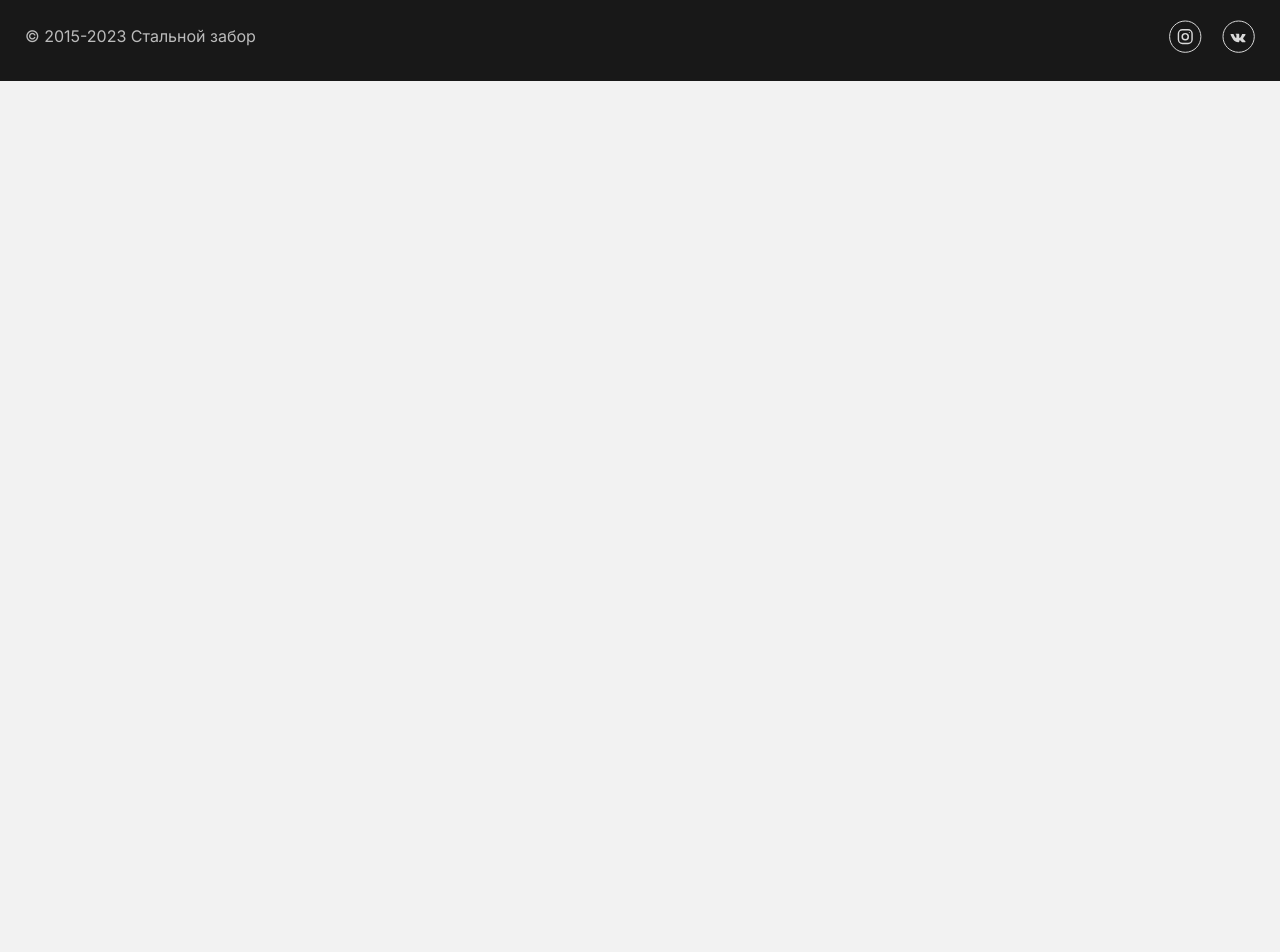
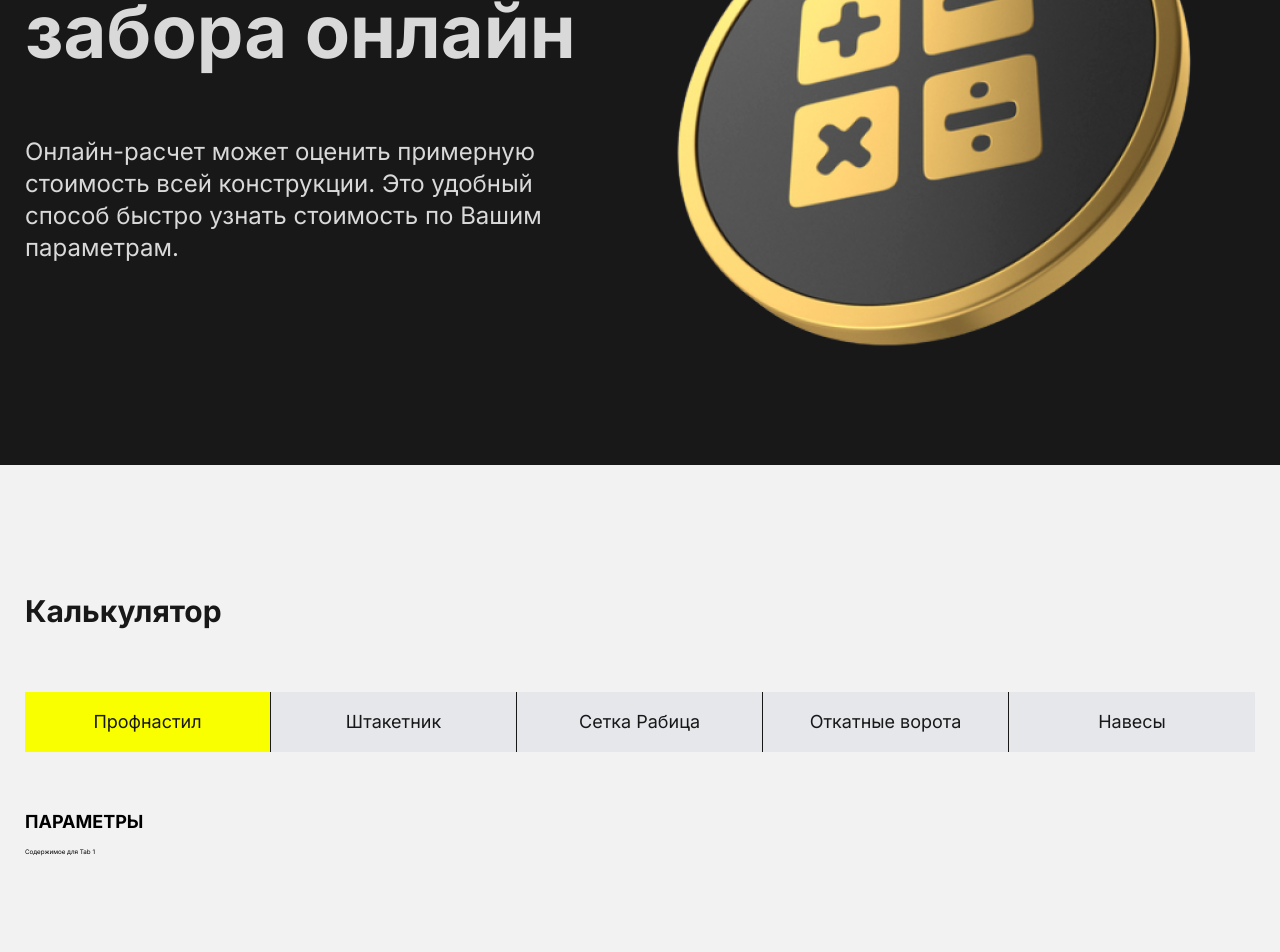
Before and after one commit to rmnv-s/fence-website, a Next.js app: page /calculator in a window 1280 px wide. Shown: the part 320-1272 px from the top of the page. Before the commit the page ends 800 px from the top, so only its background shows below. Built offline with nearby package versions, Linux system fonts and the light colour scheme.

Commit message:
feat(calculator): add block, tabs

```diff
--- a/app/calculator/page.js
+++ b/app/calculator/page.js
@@ -1,3 +1,32 @@
-export default function Calculator() {
-  return <h1>Calculator page</h1>;
-}
+import Image from 'next/image';
+import Wrapper from '@/components/wrapper/wrapper';
+import Tabs from '@/components/UI/tabs';
+
+import calculatorPageBG from '../../public/img/calculator-bg.png';
+
+const Calculator = () => {
+  return (
+    <>
+      <div className="bg-black">
+        <Wrapper>
+          <div className="grid grid-cols-1 min-h-[90vh] gap-24 justify-end items-center sm:grid-cols-2 gap-8">
+            <div className="">
+              <h1 className="font-bold text-whiteFont text-[4.2rem] leading-[5.2rem] mb-16 sm:mb-24 sm:text-[7.4rem] sm:leading-[9rem] ">
+                Калькулятор забора онлайн
+              </h1>
+              <p className="text-whiteFont text-l leading-[3.2rem] max-w-[52.9rem] mb-20 max-[320px]:text-[1.8rem]">
+                Онлайн-расчет может оценить примерную стоимость всей конструкции. Это удобный способ
+                быстро узнать стоимость по Вашим параметрам.
+              </p>
+            </div>
+
+            <Image className="hidden sm:block" alt="калькулятор" src={calculatorPageBG} priority />
+          </div>
+        </Wrapper>
+        <Tabs />
+      </div>
+    </>
+  );
+};
+
+export default Calculator;
--- a/app/catalog/page.js
+++ b/app/catalog/page.js
@@ -1,3 +1,5 @@
-export default function Сatalog() {
-  return <h1>Страница каталога</h1>;
-}
+const Сatalog = () => {
+  return <></>;
+};
+
+export default Сatalog;
--- /dev/null
+++ b/app/components/UI/tabs.js
@@ -0,0 +1,56 @@
+'use client';
+import React, { useState } from 'react';
+import Wrapper from '@/components/wrapper/wrapper';
+import FormEuro from '@/components/forms/formEuro';
+
+const Tabs = () => {
+  const tabTitles = ['Профнастил', 'Штакетник', 'Сетка Рабица', 'Откатные ворота', 'Навесы'];
+  const [activeTab, setActiveTab] = useState(0);
+
+  const handleTabClick = (index) => {
+    setActiveTab(index);
+  };
+
+  const tabContents = [
+    // Здесь вы можете поместить контент для каждого таба
+    <div key={0}>Содержимое для Tab 1</div>,
+    <div key={1}>
+      <FormEuro />
+    </div>,
+    <div key={2}>Содержимое для Tab 3</div>,
+    <div key={3}>Содержимое для Tab 4</div>,
+    <div key={4}>Содержимое для Tab 5</div>,
+  ];
+
+  return (
+    <section className="bg-white py-[12.5rem]">
+      <Wrapper>
+        <h2 className="text-black mb-24 text-xl leading-[4.2rem] font-bold">Калькулятор</h2>
+
+        <div className="grid grid-cols-1 md:grid-cols-5 ">
+          {tabTitles.map((title, index) => (
+            <button
+              key={index}
+              className={`text-black focus:outline-none text-base lg:text-m py-8 ${
+                activeTab === index ? 'bg-yellow' : 'bg-gray-200'
+              } ${
+                index !== tabTitles.length - 1
+                  ? 'border-b border-black md:border-r border-black md:border-b-0'
+                  : ''
+              } `}
+              onClick={() => handleTabClick(index)}
+            >
+              {title}
+            </button>
+          ))}
+        </div>
+        <div className="mt-4">
+          <h3 className="mt-24 text-m font-bold uppercase"> Параметры </h3>
+          <div className="mt-4">{tabContents[activeTab]}</div>
+        </div>
+      </Wrapper>
+    </section>
+  );
+};
+
+export default Tabs;
--- /dev/null
+++ b/app/components/forms/formEuro.js
@@ -0,0 +1,115 @@
+import { useState } from 'react';
+
+const FormEuro = () => {
+  const [length, setLength] = useState('');
+  const [height, setHeight] = useState('1.5');
+  const [side, setSide] = useState('Односторонний');
+  const [gap, setGap] = useState('С зазором');
+  const [error, setError] = useState('');
+
+  const handleSubmit = (e) => {
+    e.preventDefault();
+
+    // Проверяем, что length не равно 0 и первая цифра больше 0
+    if (!length || length === '0' || length.charAt(0) === '0') {
+      setError('Длина забора должна быть больше 0 и начинаться с цифры больше 0');
+      return;
+    } else {
+      setError(''); // Очищаем сообщение об ошибке, если валидация прошла успешно
+    }
+
+    // значения length, height, side и gap для выполнения расчетов или другой логики здесь
+    // Например, выполнение расчетов на основе выбранных параметров
+
+    console.log('Длина забора (метры):', length);
+    console.log('Высота забора:', height);
+    console.log('Тип стороны:', side);
+    console.log('Тип зазора:', gap);
+  };
+
+  return (
+    <form onSubmit={handleSubmit}>
+      <div className="mb-4">
+        <label htmlFor="length" className="block text-gray-600 mb-2">
+          Длина забора (метры):
+        </label>
+        <input
+          type="number"
+          id="length"
+          value={length}
+          onChange={(e) => {
+            const inputValue = e.target.value.trim(); // Удаляем начальные и конечные пробелы
+            const isValidInput = /^\d{0,4}$/.test(inputValue); // Проверяем, что ввод состоит только из не более чем 4 цифр
+
+            if (isValidInput) {
+              setLength(inputValue);
+              setError(''); // Очищаем сообщение об ошибке при вводе правильных данных
+            } else {
+              setError('Длина забора должна быть числом от 1 до 9999'); // Устанавливаем сообщение об ошибке
+            }
+          }}
+          // className="border border-gray-300 rounded px-2 py-1 w-full"
+          className={`border ${
+            error ? 'border-red-500' : 'border-gray-300'
+          } rounded px-2 py-1 w-full`}
+          required
+        />
+      </div>
+      <div className="mb-4">
+        <label htmlFor="height" className="block text-gray-600 mb-2">
+          Высота забора:
+        </label>
+        <select
+          id="height"
+          value={height}
+          onChange={(e) => setHeight(e.target.value)}
+          className="border border-gray-300 rounded px-2 py-1 w-full"
+          required
+        >
+          {/* <option value="">Выберите...</option> */}
+          <option value="1.5">1.5 м</option>
+          <option value="1.7">1.7 м</option>
+          <option value="1.8">1.8 м</option>
+          <option value="2.0">2.0 м</option>
+        </select>
+      </div>
+      <div className="mb-4">
+        <label htmlFor="side" className="block text-gray-600 mb-2">
+          Тип стороны:
+        </label>
+        <select
+          id="side"
+          value={side}
+          onChange={(e) => setSide(e.target.value)}
+          className="border border-gray-300 rounded px-2 py-1 w-full"
+          required
+        >
+          {/* <option value="">Выберите...</option> */}
+          <option value="Односторонний">Односторонний</option>
+          <option value="Двусторонний">Двусторонний</option>
+        </select>
+      </div>
+      <div className="mb-4">
+        <label htmlFor="gap" className="block text-gray-600 mb-2">
+          Тип зазора:
+        </label>
+        <select
+          id="gap"
+          value={gap}
+          onChange={(e) => setGap(e.target.value)}
+          className="border border-gray-300 rounded px-2 py-1 w-full"
+          required
+        >
+          {/* <option value="">Выберите...</option> */}
+          <option value="С зазором">С зазором</option>
+          <option value="Шахматка">Шахматка</option>
+        </select>
+      </div>
+      <button type="submit" className="bg-blue-500 text-white px-4 py-2 rounded">
+        Рассчитать
+      </button>
+    </form>
+  );
+};
+
+export default FormEuro;
```
Also changed, not shown: public/img/calculator-bg.png (added).
